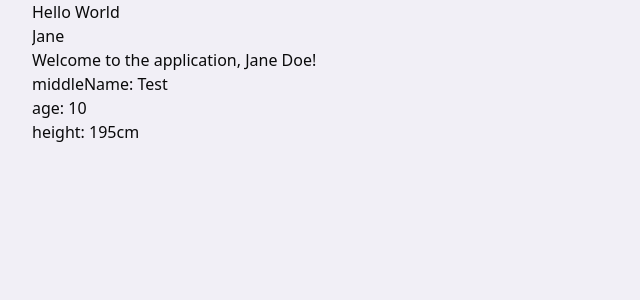
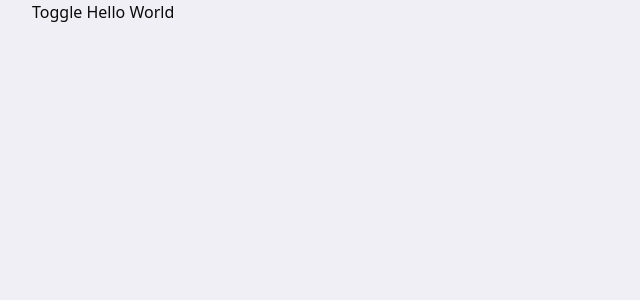
Before and after one commit to JamesonRGrieve-Instruction/2025-EXSM-3939-LEC-WI1, a Next.js app: page / in a window 1280 px wide. Shown: the top 300 px of the page, without its empty margins (0-640 px from the left). Built offline with nearby package versions, Linux system fonts and the light colour scheme.

Commit message:
Mounting and unmounting;

```diff
--- a/src/app/page.tsx
+++ b/src/app/page.tsx
@@ -1,10 +1,15 @@
-import { JSX } from 'react';
+'use client';
+import { JSX, useState } from 'react';
 import HelloWorld from '../components/stateful/HelloWorld';
 
 export default function Home(): JSX.Element {
+  const [showHelloWorld, setShowHelloWorld] = useState<Boolean>(false);
   return (
     <main>
-      <HelloWorld firstName='Jane' lastName='Doe' middleName='Test' age='10' height='195cm' />
+      <a href='#' onClick={() => setShowHelloWorld(!showHelloWorld)}>
+        Toggle Hello World
+      </a>
+      {showHelloWorld && <HelloWorld firstName='Jane' lastName='Doe' middleName='Test' age='10' height='195cm' />}
     </main>
   );
 }
--- a/src/components/stateful/HelloWorld.tsx
+++ b/src/components/stateful/HelloWorld.tsx
@@ -10,8 +10,18 @@ export type HelloWorldProps = {
 export default function HelloWorld(props: HelloWorldProps | any) {
   const [updatedFirstName, setUpdatedFirstName] = useState<string>(props.firstName);
   useEffect(() => {
+    // Runs when the first name prop changes (and on initial mount).
+    console.log('First Name Prop Updated');
     setUpdatedFirstName(props.firstName);
   }, [props.firstName]);
+  useEffect(() => {
+    // Runs when the component mounts.
+    console.log('Hello World Mounted');
+    return () => {
+      // Runs when the component unmounts.
+      console.log('Hello World Unmounted');
+    };
+  }, []);
   return (
     <>
       <h1>Hello World</h1>
```
